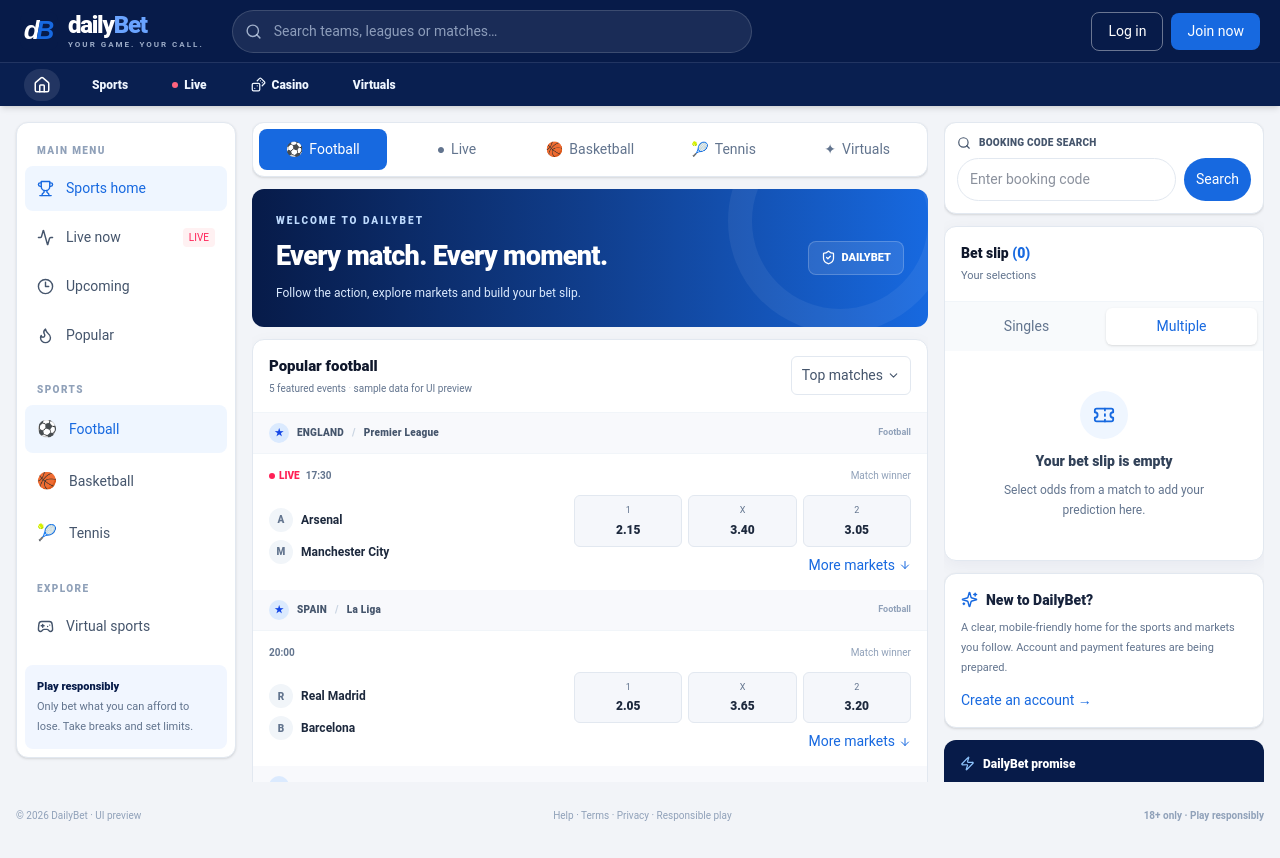
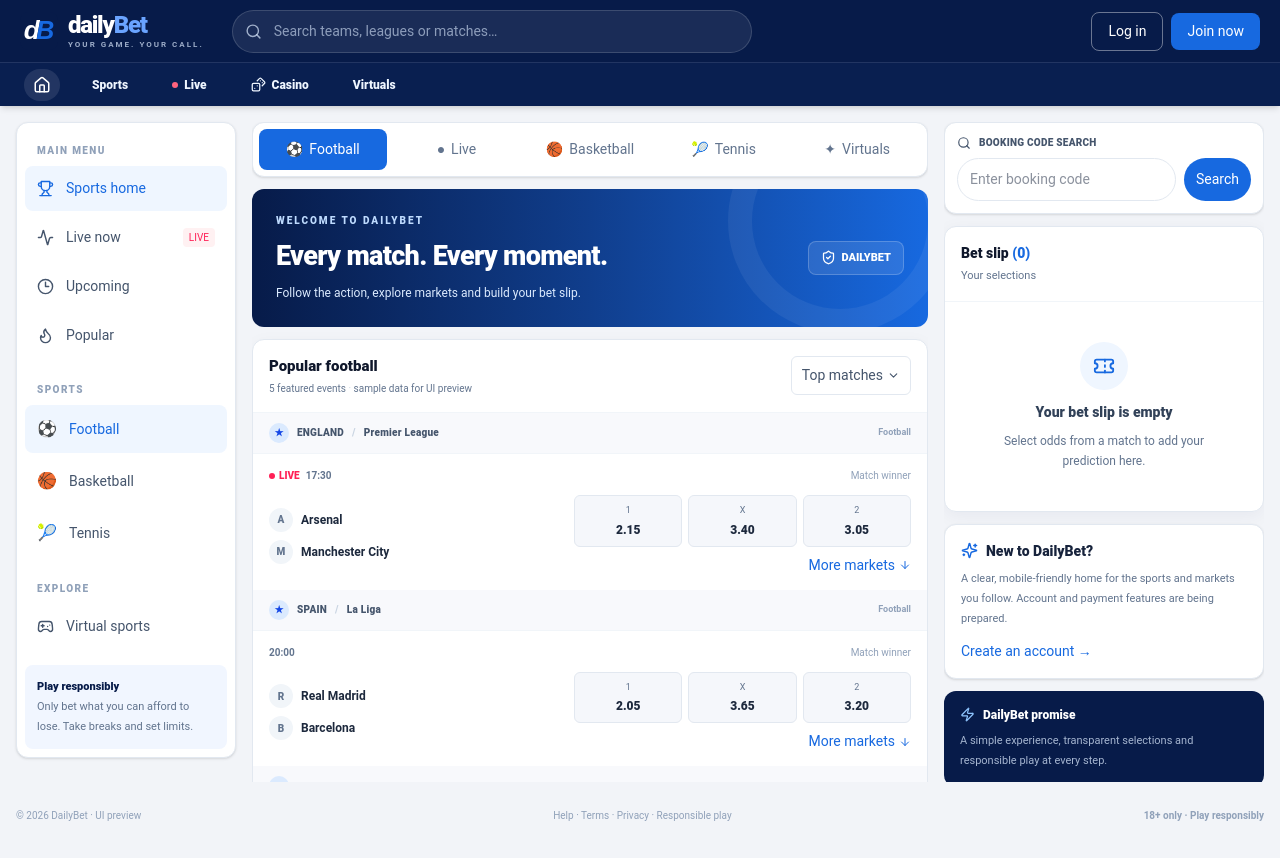
Before and after one commit to dailybet-dev/db_frontend, a Next.js app: page / in a window 1280 px wide. Built offline with nearby package versions, Linux system fonts and the light colour scheme.

Commit message:
Remove singles and multiple toggles from bet slip

```diff
--- a/components/sportsbook.tsx
+++ b/components/sportsbook.tsx
@@ -37,7 +37,6 @@ export default function Sportsbook() {
   const [query, setQuery] = useState('');
   const [picks, setPicks] = useState<Pick[]>([]);
   const [stake, setStake] = useState('1000');
-  const [multiple, setMultiple] = useState(true);
   const [slipOpen, setSlipOpen] = useState(false);
   const [notice, setNotice] = useState('');
   const [mobileMenu, setMobileMenu] = useState(false);
@@ -49,7 +48,7 @@ export default function Sportsbook() {
   }), [sport, filter, query]);
   const combined = picks.reduce((acc,p) => acc*p.price, 1);
   const stakeValue = Math.max(0, Number(stake) || 0);
-  const payout = multiple ? stakeValue*combined : stakeValue*(picks[0]?.price ?? 0);
+  const payout = stakeValue*combined;
   const winBonus = picks.length >= 5 ? 125 : picks.length === 4 ? 100 : picks.length === 3 ? 50 : picks.length === 2 ? 25 : 0;
   const bonusPicks = picks.map(p => `${p.home} vs ${p.away} · ${p.selection} @ ${p.price.toFixed(2)}`);
 
@@ -67,12 +66,11 @@ export default function Sportsbook() {
       {picks.length>0 && <button onClick={()=>setPicks([])} className="text-xs font-bold text-slate-500 hover:text-[#1769e0]">Clear all</button>}
       {slipOpen && <button aria-label="Close bet slip" onClick={()=>setSlipOpen(false)} className="rounded-md p-1 text-slate-500"><X size={19}/></button>}
     </div>
-    <div className="flex gap-1 bg-slate-50 p-1.5"><button onClick={()=>setMultiple(false)} className={'flex-1 rounded-md py-2 text-xs font-extrabold '+(!multiple?'bg-white text-[#1769e0] shadow-sm':'text-slate-500')}>Singles</button><button onClick={()=>setMultiple(true)} className={'flex-1 rounded-md py-2 text-xs font-extrabold '+(multiple?'bg-white text-[#1769e0] shadow-sm':'text-slate-500')}>Multiple</button></div>
     {picks.length===0 ? <div className="px-5 py-10 text-center"><div className="mx-auto mb-3 grid h-12 w-12 place-items-center rounded-full bg-blue-50 text-[#1769e0]"><Ticket size={22}/></div><p className="font-extrabold text-slate-700">Your bet slip is empty</p><p className="mx-auto mt-2 max-w-[220px] text-xs leading-5 text-slate-500">Select odds from a match to add your prediction here.</p></div> :
     <div className="p-4">
       <div className="space-y-3">{picks.map(p=><div key={p.key} className="rounded-lg border border-slate-200 p-3"><div className="flex items-start justify-between gap-2"><div><p className="text-xs font-extrabold text-slate-800">{p.home} vs {p.away}</p><p className="mt-1 text-[10px] text-slate-500">{p.league} · Pick {p.selection}</p></div><button aria-label="Remove pick" onClick={()=>setPicks(old=>old.filter(x=>x.key!==p.key))} className="text-slate-400 hover:text-red-500"><X size={16}/></button></div><p className="mt-2 text-sm font-black text-[#1769e0]">{p.price.toFixed(2)}</p></div>)}</div>
       <label className="mt-4 block text-[10px] font-extrabold tracking-wide text-slate-500">STAKE · UGX</label><input type="number" min="0" step="500" value={stake} onChange={e=>setStake(e.target.value)} className="mt-1 w-full rounded-lg border border-slate-200 px-3 py-3 font-bold outline-none focus:border-blue-500"/>
-      <div className="mt-4 flex justify-between text-xs text-slate-500"><span>{multiple?'Combined odds':'Selected odds'}</span><b className="text-slate-800">{(multiple?combined:(picks[0]?.price??0)).toFixed(2)}</b></div>
+      <div className="mt-4 flex justify-between text-xs text-slate-500"><span>Combined odds</span><b className="text-slate-800">{combined.toFixed(2)}</b></div>
       <div className="mt-3 flex items-center justify-between"><span className="text-xs text-slate-500">Potential return*</span><strong className="text-lg font-black text-[#16804a]">UGX {Math.round(payout).toLocaleString('en-UG')}</strong></div>
       <button onClick={()=>setNotice('Demo only: no real wager has been placed. A licensed sportsbook and verified account are required.')} className="mt-4 w-full rounded-lg bg-[#1769e0] px-4 py-3.5 text-sm font-extrabold text-white transition hover:bg-[#0d54bd]">Continue to bet <span aria-hidden="true">→</span></button>
       <p className="mt-3 text-center text-[10px] leading-4 text-slate-400">*Illustrative calculation only. Odds are sample data, not live prices.</p>
@@ -139,7 +137,7 @@ export default function Sportsbook() {
     <div className="fixed inset-x-0 bottom-0 z-40 lg:hidden">
       <section aria-live="polite" className="border-t border-blue-300/20 bg-[#0b2458] px-3 pb-2 pt-2 text-white shadow-[0_-6px_24px_rgba(7,27,73,.25)]">
         <div className="mb-1 flex items-center justify-between gap-2">
-          <p className="text-[11px] font-extrabold leading-4">{picks.length===0 ? 'Add legs for up to a 125% Win Bonus' : `Selected odds: ${(multiple ? combined : (picks[0]?.price ?? 0)).toFixed(2)} · Win bonus: ${winBonus}%`}</p>
+          <p className="text-[11px] font-extrabold leading-4">{picks.length===0 ? 'Add legs for up to a 125% Win Bonus' : `Combined odds: ${combined.toFixed(2)} · Win bonus: ${winBonus}%`}</p>
           {picks.length>0 && <button onClick={()=>setSlipOpen(true)} className="shrink-0 rounded-full bg-white/10 px-2.5 py-1 text-[10px] font-extrabold text-blue-100">View slip ({picks.length})</button>}
         </div>
         {picks.length>0 && <div className="max-h-14 overflow-y-auto text-[10px] leading-4 text-blue-100/80">{bonusPicks.join('  •  ')}</div>}
```
